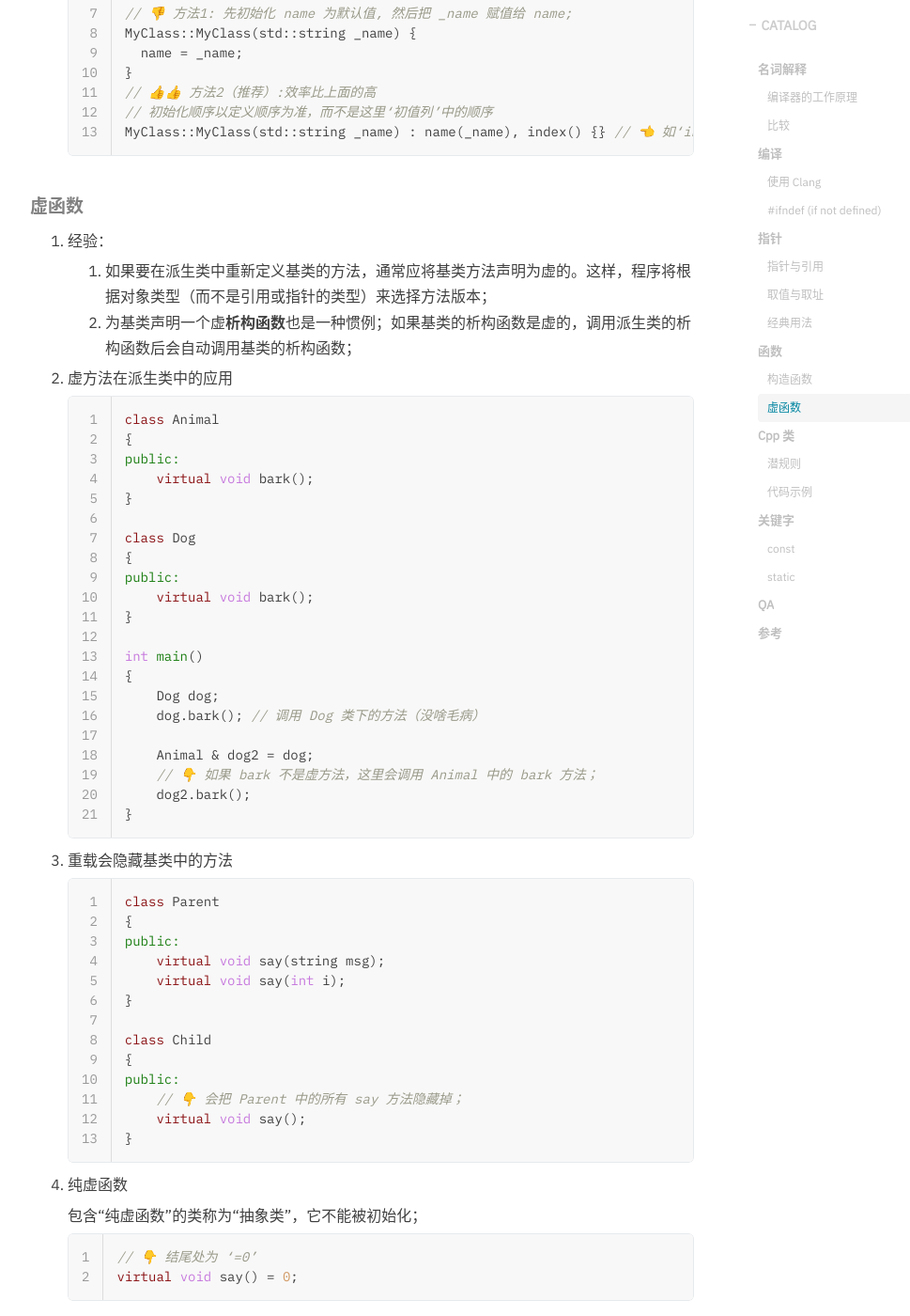
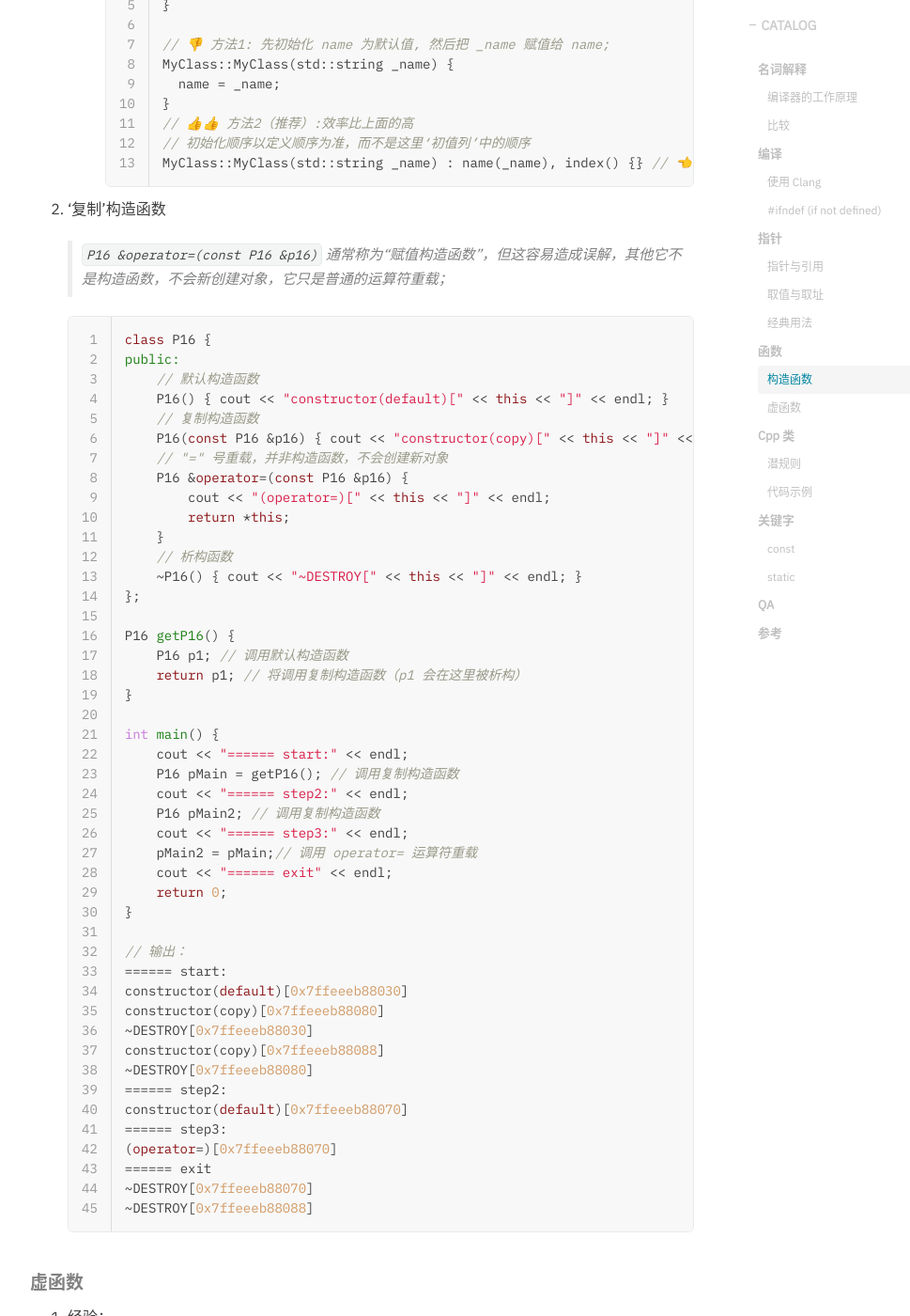
Before and after one commit to hurshi/hurshi.github.io, a Jekyll site: the page built from _posts/2022-02-25-cpp-induction.md, in a window 1280 px wide and 1400 px high, scrolled down 5519 px. Shown: the whole window at 94% size, without its empty margins (233-1202 px from the left). Built offline with Jekyll 4.4.1, drawn with Linux system fonts in a browser that asks for light colours; nearby versions of some CDN libraries; some web fonts are replaced; comment, search, counter and statistics services are not loaded.

Commit message:
fix cpp blog

````diff
--- a/_posts/2022-02-25-cpp-induction.md
+++ b/_posts/2022-02-25-cpp-induction.md
@@ -133,9 +133,9 @@ clang *.cpp -lstdc++;./a.out
      // 👇 使用 &value，传递的是引用，而非拷贝；
      void swap(int &val1, int &val2)
      {
-     	int temp = val1;
-     	val1 = val2;
-     	val2 = temp;
+         int temp = val1;
+         val1 = val2;
+         val2 = temp;
      }
 
      // 👇 新建一个 “int 指针”类型的 val1,并把需要的地址“拷贝到 val1 的值”中：
@@ -148,22 +148,22 @@ clang *.cpp -lstdc++;./a.out
      // 👇 数组作为参数传递，传的是首地址，所有会丢失“size”；因此一般需要传 size;
      void exeIntArray(int *array, int size)
      {
-     	int firstEle = array[0];
-     	int firstEle2 = *array;
-     	int secEle = array[1];
-     	// 👇 地址先往后挪一个，然后取址；结果和 array[1] 是等价的（前提是地址的连续性，所以对 数组 和 vector 是可用的，对 list 不能这么干）：
-     	int secEle2 = *(array + 1);
+         int firstEle = array[0];
+         int firstEle2 = *array;
+         int secEle = array[1];
+         // 👇 地址先往后挪一个，然后取址；结果和 array[1] 是等价的（前提是地址的连续性，所以对 数组 和 vector 是可用的，对 list 不能这么干）：
+         int secEle2 = *(array + 1);
 
-     	cout << "firstEle : " << firstEle << endl;
-     	cout << "firstEle2: " << firstEle2 << endl;
-     	cout << "secEle : " << secEle << endl;
-     	cout << "secEle2: " << secEle2 << endl;
+         cout << "firstEle : " << firstEle << endl;
+         cout << "firstEle2: " << firstEle2 << endl;
+         cout << "secEle : " << secEle << endl;
+         cout << "secEle2: " << secEle2 << endl;
      }
 
      int main()
      {
-     	int intArray[] = {1, 2, 3, 4};
-     	exeIntArray(intArray, 4);
+         int intArray[] = {1, 2, 3, 4};
+         exeIntArray(intArray, 4);
      }
 
      // 输出：
@@ -180,32 +180,86 @@ clang *.cpp -lstdc++;./a.out
 
 ##### 构造函数
 
-1. 自定义类，需要确保<font color=red>每一个</font>构造函数都将对象的<font color=red>每一个</font>成员初始化，<font color=red>即使是没有初始值</font>，这是一个好习惯；
+1. 初始化
+
+   1. 自定义类，需要确保<font color=red>每一个</font>构造函数都将对象的<font color=red>每一个</font>成员初始化，<font color=red>即使是没有初始值</font>，这是一个好习惯；
+
+      ```cpp
+      class Point {
+        int x, y; // 👈 有时候会被初始化（为 0），有时候不会。
+      };
+      ...
+      Point p;
+      ```
+
+   2. 在构造函数中初始化：
+
+      ```cpp
+      class MyClass {
+      private:
+        std::string name;
+        std::int index;
+      }
+
+      // 👎 方法1: 先初始化 name 为默认值, 然后把 _name 赋值给 name;
+      MyClass::MyClass(std::string _name) {
+        name = _name;
+      }
+      // 👍👍 方法2（推荐）:效率比上面的高
+      // 初始化顺序以定义顺序为准，而不是这里‘初值列’中的顺序
+      MyClass::MyClass(std::string _name) : name(_name), index() {} // 👈 如‘index’，即使是空的，也要初始化；
+      ```
+
+2. ‘复制’构造函数
+
+   > `P16 &operator=(const P16 &p16)` 通常称为“赋值构造函数”，但这容易造成误解，其他它不是构造函数，不会新创建对象，它只是普通的运算符重载；
 
    ```cpp
-   class Point {
-     int x, y; // 👈 有时候会被初始化（为 0），有时候不会。
+   class P16 {
+   public:
+       // 默认构造函数
+       P16() { cout << "constructor(default)[" << this << "]" << endl; }
+       // 复制构造函数
+       P16(const P16 &p16) { cout << "constructor(copy)[" << this << "]" << endl; }
+       // "=" 号重载，并非构造函数，不会创建新对象
+       P16 &operator=(const P16 &p16) {
+           cout << "(operator=)[" << this << "]" << endl;
+           return *this;
+       }
+       // 析构函数
+       ~P16() { cout << "~DESTROY[" << this << "]" << endl; }
    };
-   ...
-   Point p;
-   ```
 
-2. 在构造函数中初始化：
-
-   ```cpp
-   class MyClass {
-   private:
-     std::string name;
-     std::int index;
+   P16 getP16() {
+       P16 p1; // 调用默认构造函数
+       return p1; // 将调用复制构造函数（p1 会在这里被析构）
    }
 
-   // 👎 方法1: 先初始化 name 为默认值, 然后把 _name 赋值给 name;
-   MyClass::MyClass(std::string _name) {
-     name = _name;
+   int main() {
+       cout << "====== start:" << endl;
+       P16 pMain = getP16(); // 调用复制构造函数
+       cout << "====== step2:" << endl;
+       P16 pMain2; // 调用复制构造函数
+       cout << "====== step3:" << endl;
+       pMain2 = pMain;// 调用 operator= 运算符重载
+       cout << "====== exit" << endl;
+       return 0;
    }
-   // 👍👍 方法2（推荐）:效率比上面的高
-   // 初始化顺序以定义顺序为准，而不是这里‘初值列’中的顺序
-   MyClass::MyClass(std::string _name) : name(_name), index() {} // 👈 如‘index’，即使是空的，也要初始化；
+
+   // 输出：
+   ====== start:
+   constructor(default)[0x7ffeeeb88030]
+   constructor(copy)[0x7ffeeeb88080]
+   ~DESTROY[0x7ffeeeb88030]
+   constructor(copy)[0x7ffeeeb88088]
+   ~DESTROY[0x7ffeeeb88080]
+   ====== step2:
+   constructor(default)[0x7ffeeeb88070]
+   ====== step3:
+   (operator=)[0x7ffeeeb88070]
+   ====== exit
+   ~DESTROY[0x7ffeeeb88070]
+   ~DESTROY[0x7ffeeeb88088]
    ```
 
 
````
